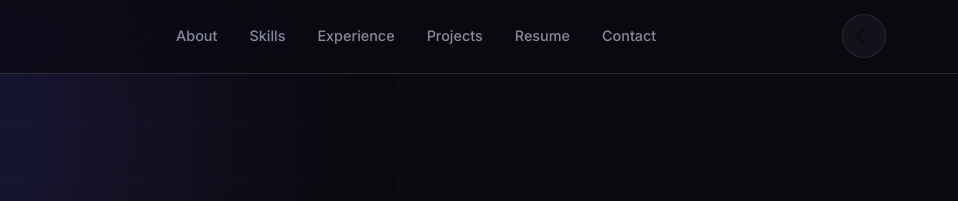
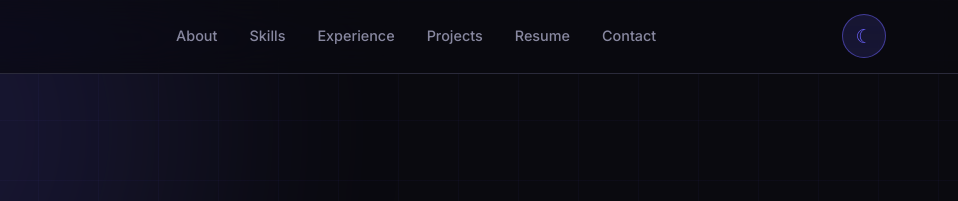
Before and after one commit to codewithshubhamk/shubhamktech, a plain HTML site: page index.html in a window 1280 px wide. Shown: the top 201 px of the page, 322-1280 px from the left. Drawn offline with Linux system fonts and the light colour scheme.

Commit message:
Updated toggle color

```diff
--- a/index.html
+++ b/index.html
@@ -302,10 +302,10 @@
     [data-theme="light"] ::-webkit-scrollbar-track{background:var(--clr-bg)}
 
     /* ===== Theme Toggle ===== */
-    .theme-toggle{width:44px;height:44px;border-radius:50%;border:1px solid var(--clr-border);
-      background:var(--clr-surface);cursor:pointer;display:grid;place-items:center;
-      font-size:1.2rem;transition:var(--transition);flex-shrink:0;margin-left:.5rem}
-    .theme-toggle:hover{border-color:var(--clr-accent);transform:scale(1.1)}
+     .theme-toggle{width:44px;height:44px;border-radius:50%;border:1px solid rgba(108,99,255,.5);
+      background:rgba(108,99,255,.15);cursor:pointer;display:grid;place-items:center;
+      font-size:1.2rem;transition:var(--transition);flex-shrink:0;margin-left:.5rem;color:var(--clr-accent)}
+    .theme-toggle:hover{border-color:var(--clr-accent);background:rgba(108,99,255,.25);transform:scale(1.1)}
     .theme-toggle .icon-sun{display:none}
     .theme-toggle .icon-moon{display:block}
     [data-theme="light"] .theme-toggle .icon-sun{display:block}
```
